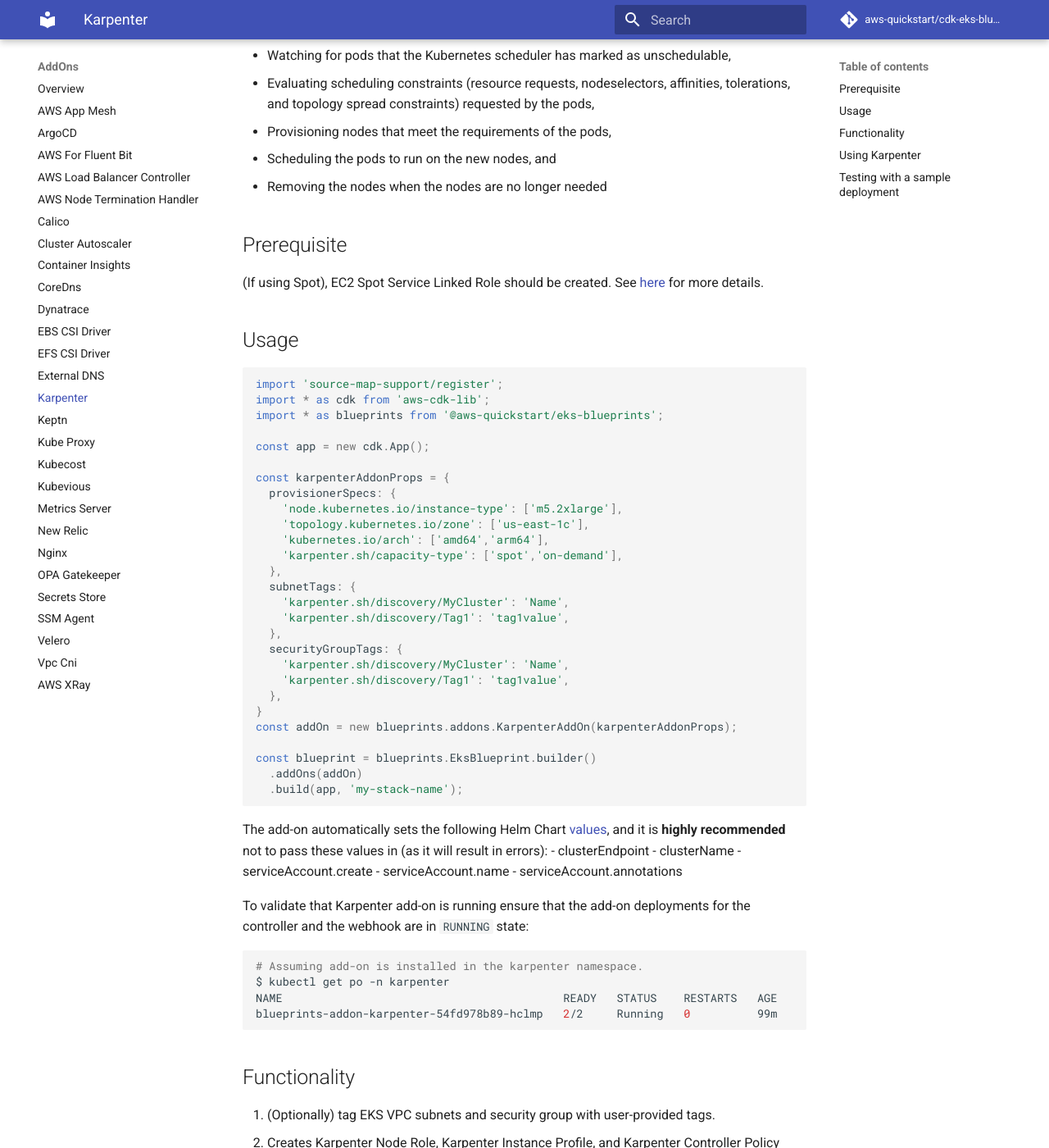
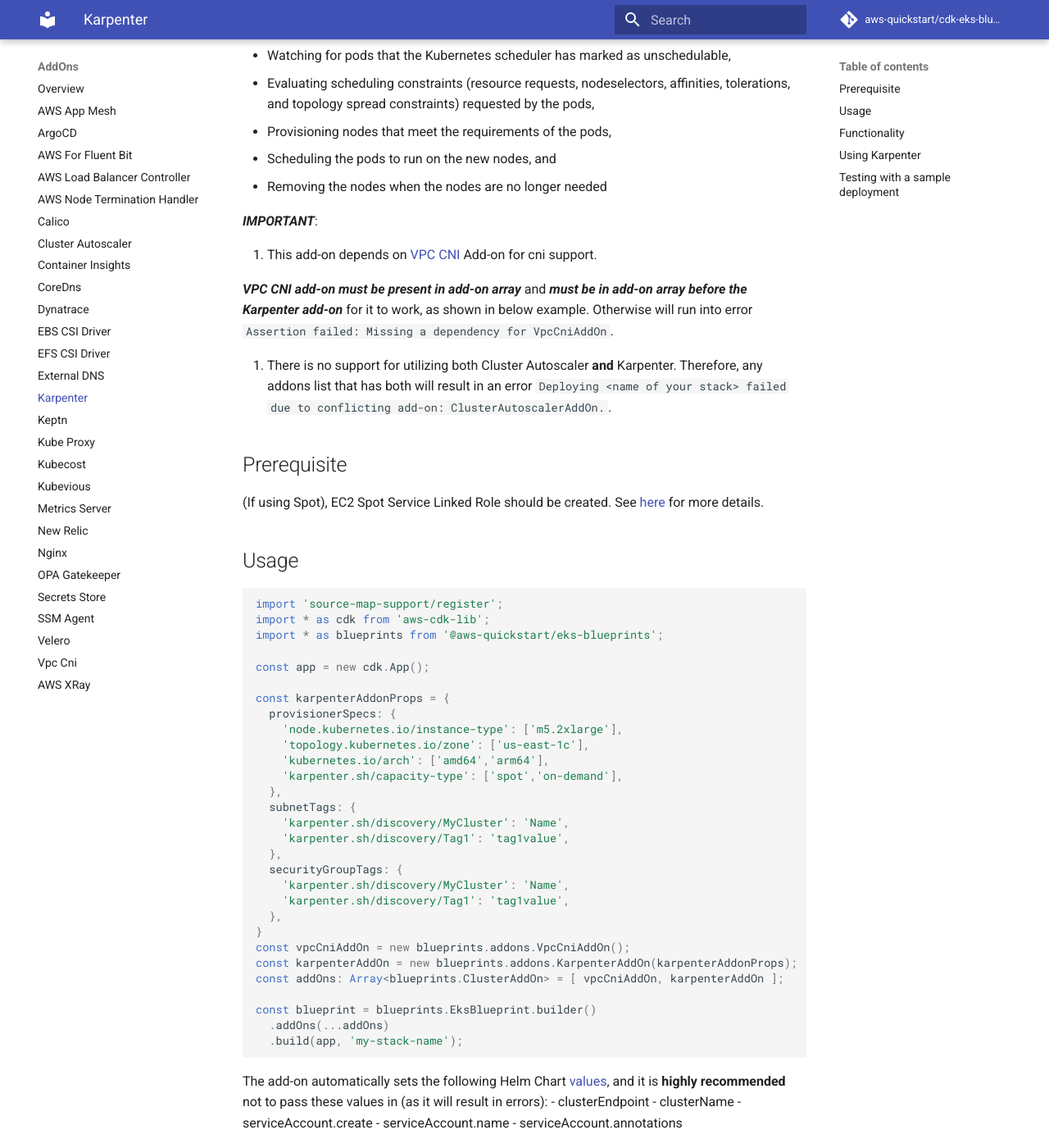
Before and after one commit to aws-quickstart/cdk-eks-blueprints, an MkDocs documentation site: the page built from docs/addons/karpenter.md, in a window 1280 px wide and 1400 px high, scrolled down 307 px. Shown: the whole window at 82% size. Built offline with MkDocs 1.6.1 and Material for MkDocs 9.7.7, drawn with Linux system fonts in a browser that asks for light colours; comment, search, counter and statistics services are not loaded.

Commit message:
cni fix; doc update, core addon updates for dependency

````diff
--- a/docs/addons/karpenter.md
+++ b/docs/addons/karpenter.md
@@ -9,6 +9,14 @@
 * Provisioning nodes that meet the requirements of the pods,
 * Scheduling the pods to run on the new nodes, and
 * Removing the nodes when the nodes are no longer needed
+
+***IMPORTANT***:
+
+1. This add-on depends on [VPC CNI](vpc-cni.md) Add-on for cni support.
+
+***VPC CNI add-on must be present in add-on array*** and ***must be in add-on array before the Karpenter add-on*** for it to work, as shown in below example. Otherwise will run into error `Assertion failed: Missing a dependency for VpcCniAddOn`.
+
+2. There is no support for utilizing both Cluster Autoscaler **and** Karpenter. Therefore, any addons list that has both will result in an error `Deploying <name of your stack> failed due to conflicting add-on: ClusterAutoscalerAddOn.`.
 
 ## Prerequisite
 
@@ -39,10 +47,12 @@
     'karpenter.sh/discovery/Tag1': 'tag1value',
   },
 }
-const addOn = new blueprints.addons.KarpenterAddOn(karpenterAddonProps);
+const vpcCniAddOn = new blueprints.addons.VpcCniAddOn();
+const karpenterAddOn = new blueprints.addons.KarpenterAddOn(karpenterAddonProps);
+const addOns: Array<blueprints.ClusterAddOn> = [ vpcCniAddOn, karpenterAddOn ];
 
 const blueprint = blueprints.EksBlueprint.builder()
-  .addOns(addOn)
+  .addOns(...addOns)
   .build(app, 'my-stack-name');
 ```
 
````
Also changed, not shown: 2 other files.
